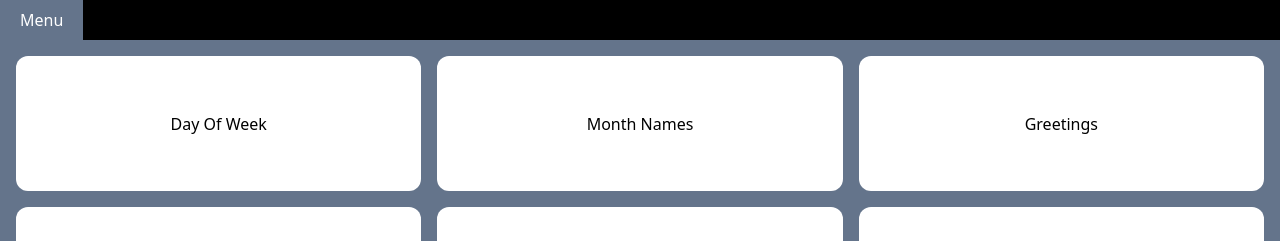
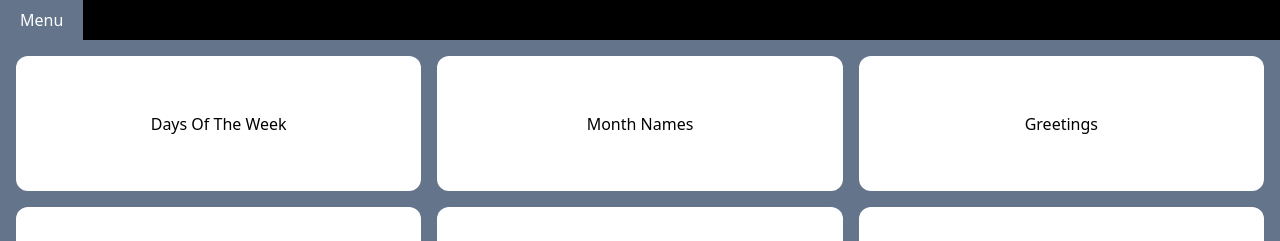
Before and after one commit to A1exsandro/learn-together, a React (Create React App) app: page / in a window 1280 px wide. Shown: the top 241 px of the page. Built offline with nearby package versions, Linux system fonts and the light colour scheme; no server answers.

Commit message:
feat: add dynamic link to pages

```diff
--- a/src/App.jsx
+++ b/src/App.jsx
@@ -6,6 +6,7 @@ import Layout from "./layout/Layout"
 import Home from "./pages/Home"
 import MemoryGame from "./pages/MemoryGame"
 import TicTacToe from "./pages/TicTacToe"
+import WeekDays from "./pages/WeekDays"
 
 const App = () => {
 
@@ -15,6 +16,7 @@ const App = () => {
         <Route path="/" element={<Layout />}>
           <Route index element={<Home />} />
           <Route path="/tictactoe" element={<TicTacToe />} />
+          <Route path="/days-of-the-week" element={<WeekDays />} />
           <Route path="/memory-game" element={
             <MemoryContextProvider>
               <MemoryGame />
--- a/src/components/menu.jsx
+++ b/src/components/menu.jsx
@@ -1,17 +1,16 @@
 import React from "react"
+import { Link } from "react-router-dom"
 
 const Menu = ({ page }) => {
-  const handleClick = () => {
-    alert(page)
-  }
+  const route = page.toLowerCase().replaceAll(' ', '-')
 
   return (
-    <div
-      onClick={handleClick}
+    <Link
       className="bg-white aspect-[12/4] rounded-xl flex justify-center items-center"
+      to={`/${route}`}
     >
       { page }
-    </div>
+    </Link>
   )
 }
 
--- a/src/pages/Home.jsx
+++ b/src/pages/Home.jsx
@@ -2,7 +2,7 @@ import React from "react"
 import Menu from "../components/menu"
 
 const Home = () => {
-  const pages = ['Day Of Week', 'Month Names', 'Greetings', 'Colors', 'Body Parts', 'Phrasal verbs']
+  const pages = ['Days Of The Week', 'Month Names', 'Greetings', 'Colors', 'Body Parts', 'Phrasal verbs']
 
   return(
     <div className="flex justify-center items-center p-4">
--- /dev/null
+++ b/src/pages/WeekDays.jsx
@@ -0,0 +1,11 @@
+
+const WeekDays = () => {
+
+  return (
+    <div className="">
+      Day of the week
+    </div>
+  )
+}
+
+export default WeekDays
```
